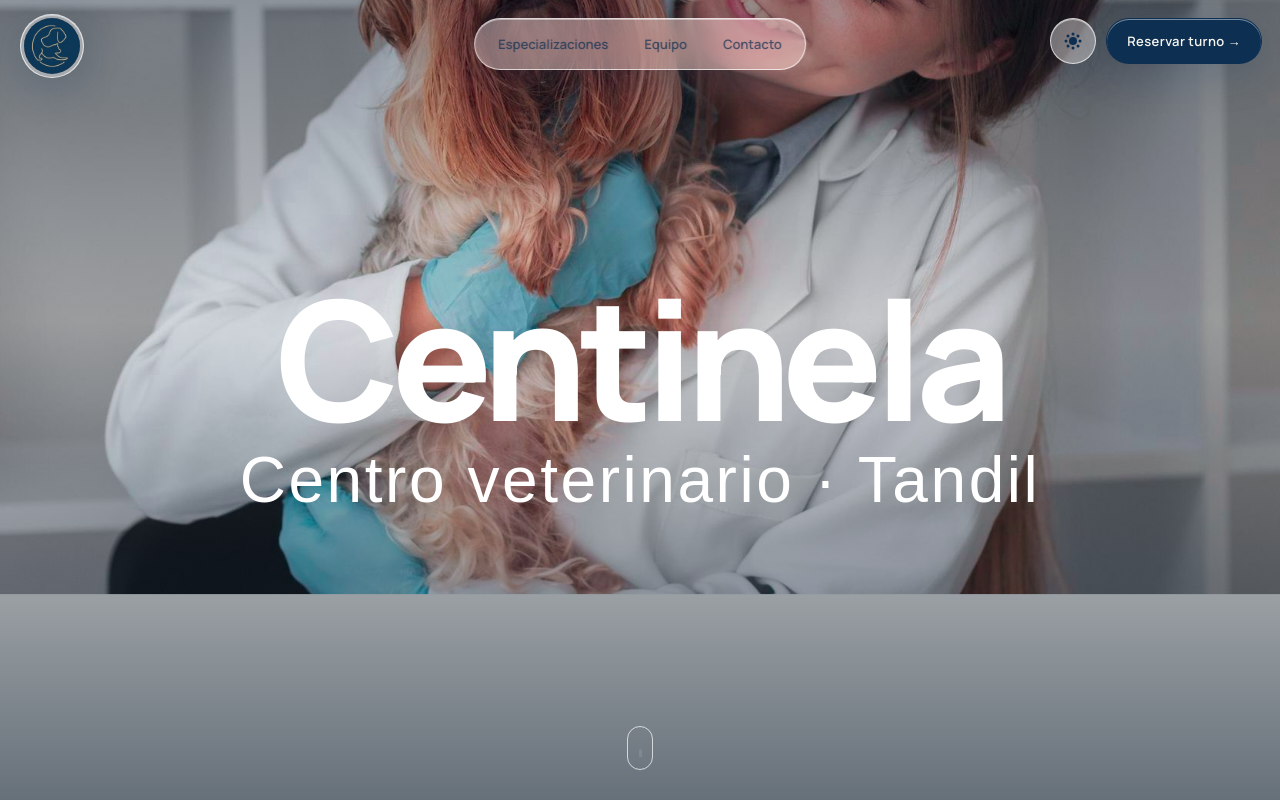
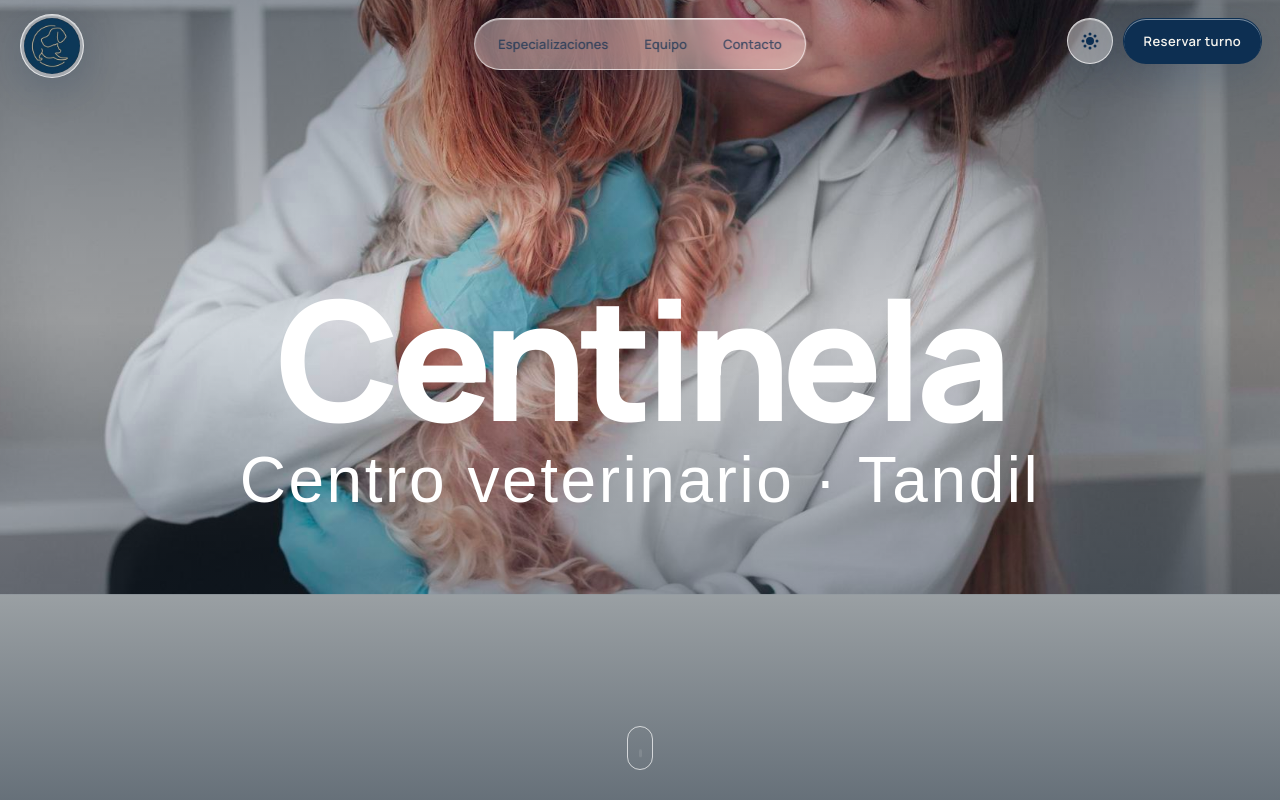
Before and after one commit to Martinianogutierrez/centinela-veterinaria, a Next.js app: page / in a window 1280 px wide. Shown: the top 800 px of the page. Built offline with nearby package versions, Linux system fonts and the light colour scheme; a web font is replaced by a local one.

Commit message:
fix: remove arrows from Reservar turno buttons

```diff
--- a/components/chrome/Controls.tsx
+++ b/components/chrome/Controls.tsx
@@ -21,7 +21,7 @@ export default function Controls() {
         type="button"
         onClick={openBooking}
       >
-        Reservar turno&nbsp;<span>→</span>
+        Reservar turno
       </button>
     </div>
   );
--- a/components/sections/Contacto.tsx
+++ b/components/sections/Contacto.tsx
@@ -38,7 +38,7 @@ export default function Contacto() {
           type="button"
           onClick={openBooking}
         >
-          Reservar turno →
+          Reservar turno
         </button>
       </div>
     </section>
```
